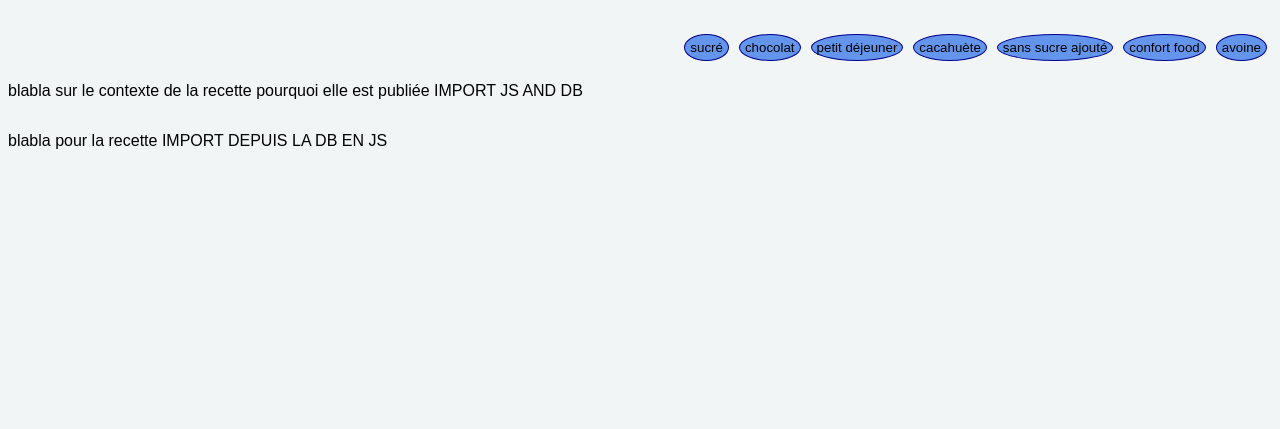
After one commit to Laurette2032/REA, a PHP site: the page made by REA 2 HTML CSS/Version 1/MPC article 2 .html in a window 1280 px wide. The commit adds this page. Shown: the part 371-800 px from the top of the page. Run offline with PHP 8.4, Linux system fonts and the light colour scheme.

Commit message:
html seq

```diff
--- /dev/null
+++ b/REA 2 HTML CSS/Version 1/MPC _CSS_accueil.css
@@ -0,0 +1,5 @@
+body{
+
+    background-color: rgb(241, 245, 246);
+
+}
--- /dev/null
+++ b/REA 2 HTML CSS/Version 1/MPC article 2 .html
@@ -0,0 +1,99 @@
+<!DOCTYPE html>
+<html lang="en">
+
+<head>
+    <meta charset="UTF-8">
+    <meta http-equiv="X-UA-Compatible" content="IE=edge">
+    <meta name="viewport" content="width=device-width, initial-scale=1.0">
+    <title>article</title>
+
+    <!--faire le lien avec le css-->
+    <link rel="stylesheet" href="MPC css article.css">
+</head>
+
+<!--mettre un appel de bannière voir si dans div ou section  -->
+
+<body>
+
+    <!--article en tant que tel -->
+    <section >
+
+        <h1> Nom de la recette </h1>
+
+        <div class="recette">
+            <!--photo de la recette-->
+
+            <img src ="C:\Users\Laure COSTA\Documents\GitHub\REA\REA 2 HTML CSS\images\poischicheimage.jpg">
+
+        </div>
+
+
+        <div id="grilleboutton">
+
+            <!--lien vers impression  + mention des mots clés -->
+
+            <button class="boutton" a href ="lienversrecettessucrée"> sucré </button>
+            <button class="boutton" a href ="lienverschocolat"> chocolat </button>
+            <button class="boutton" a href ="lienverspdej"> petit déjeuner </button>
+            <button class="boutton" a href ="lienverscachuète"> cacahuète </button>
+            <button class="boutton" a href ="lienversssa"> sans sucre ajouté  </button>
+            <button class="boutton" a href ="lienversconfortfood"> confort food </button>
+            <button class="boutton" a href ="lienversrecettesavoine"> avoine </button>
+        </div>
+
+
+        <div>
+            <!--contexte de la recette-->
+
+            <p> blabla sur le contexte de la recette pourquoi elle est publiée IMPORT JS AND DB </p>
+
+        </div>
+
+
+        <div>
+            <!-- recette-->
+            <p> blabla pour la recette
+
+                IMPORT DEPUIS LA DB
+                EN JS
+
+
+
+            </p>
+        </div>
+
+    </section>
+
+
+    <section>
+
+        <!--carrousel d'articles proches faire un tri
+            par ingrédient peut être   EN JS -->
+
+    </section>
+
+
+
+
+    <section>
+
+        <!--zone de commentaire pour les articles notation et commentaires des utilisateurs EN JS -->
+
+    </section>
+
+
+
+
+
+
+
+
+</body>
+
+<footer>
+
+    <!--mettre un appel de footer !! voir si il ne faut pas scinder le fichier en deux -->
+
+</footer>
+
+</html>
--- /dev/null
+++ b/REA 2 HTML CSS/Version 1/MPC css article.css
@@ -0,0 +1,55 @@
+body{
+
+    background-color: rgb(241, 245, 246);
+    font-family: fantasy;
+
+}
+
+
+
+h1{
+
+    text-align: center;
+    justify-content: center;
+    font-size:15px ;
+    color: navy;
+    text-shadow: rgb(144, 148, 216);
+
+}
+section {
+
+    display: flex;
+    flex-direction: column;
+
+}
+.recette {
+    display: flex;
+    justify-content: center;
+    margin-bottom: 50px;
+
+}
+
+.recette>div>img{
+    padding: 20px;
+    height: 150px;
+    width: 200px;
+}
+
+#grilleboutton{
+    display: flex;
+    justify-content:right;
+
+}
+
+.boutton{
+
+    background-color: cornflowerblue;
+    border: darkblue solid 1px;
+    border-radius: 50%;
+    padding: 5px;
+    margin: 5px;
+
+
+
+
+}
```
Also changed, not shown: REA 2 HTML CSS/Version 1/MPC CSS bannière footer.css (+4 -5 lines), REA 2 HTML CSS/Version 1/MPC_accueil.html (added, +45 -0 lines), REA 2 HTML CSS/Version 1/MPC_quinoussommes.css (added, +42 -0 lines), REA 2 HTML CSS/Version 1/MPC_quinoussommes.html (added, +50 -0 lines), REA 2 HTML CSS/Version 1/foodtruck.png (added), REA 2 HTML CSS/Version 1/istockphoto-1153301025-1024x1024.jpg (added), REA 2 HTML CSS/Version 1/istockphoto-689647066-1024x1024.jpg (added), REA 2 HTML CSS/images/foodtruck.png (added), REA 2 HTML CSS/images/istockphoto-1153301025-1024x1024.jpg (added), REA 2 HTML CSS/images/istockphoto-689647066-1024x1024.jpg (added), 3 other files.
